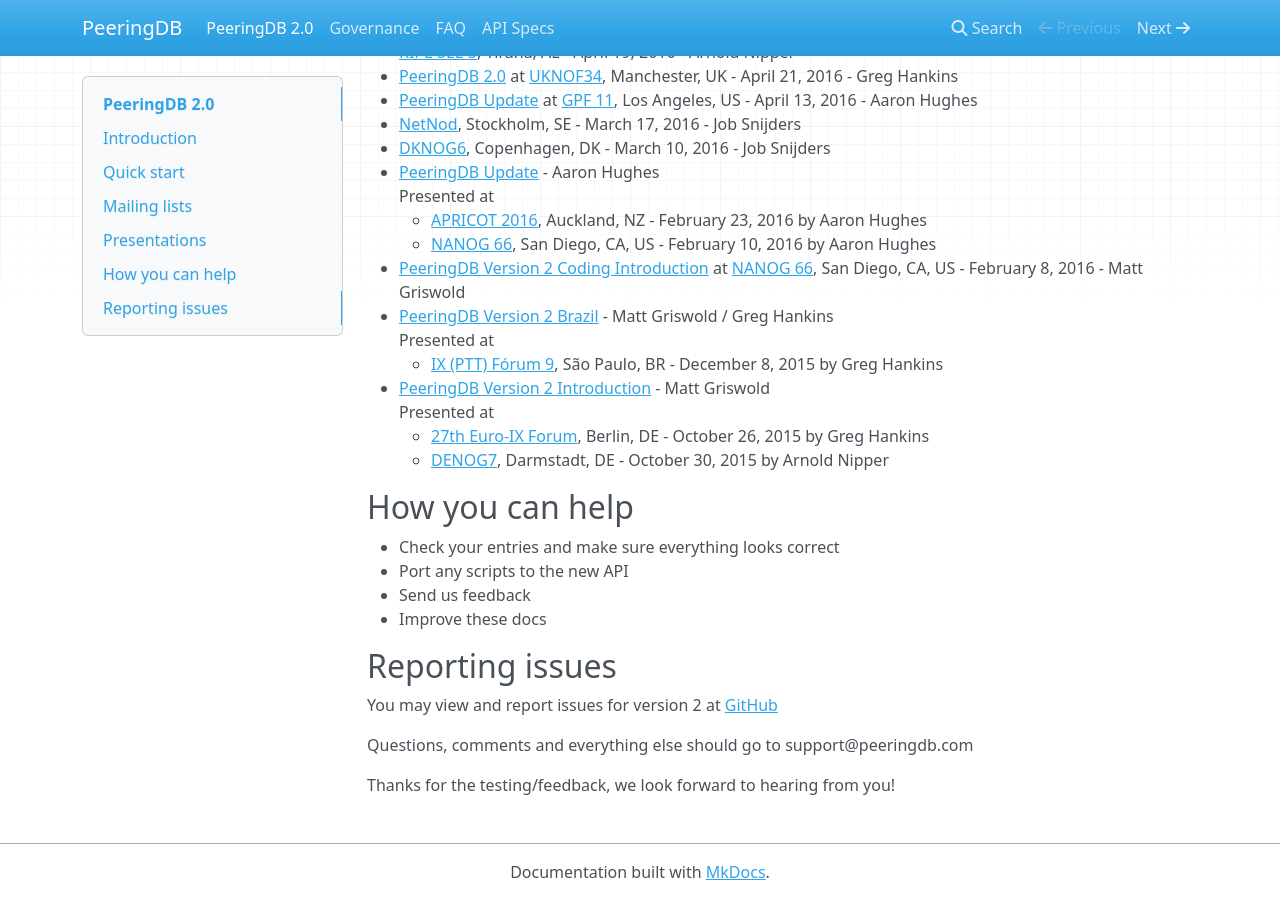
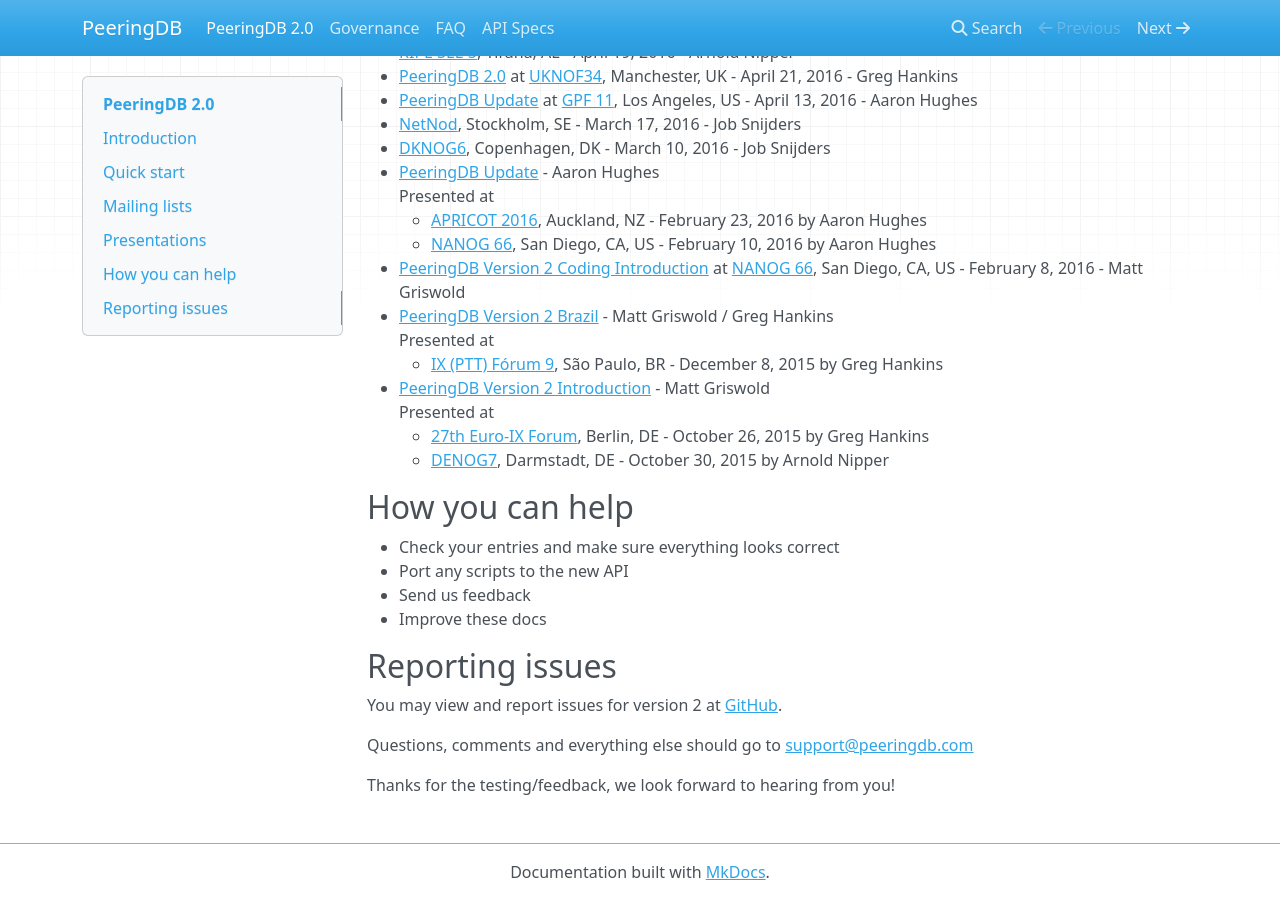
Before and after one commit to peeringdb/docs, an MkDocs documentation site: the page built from docs/index.md, in a window 1280 px wide and 900 px high, scrolled down 1891 px. Built offline with MkDocs 1.6.1, drawn with Linux system fonts in a browser that asks for light colours; nearby versions of some CDN libraries; comment, search, counter and statistics services are not loaded; old or Windows-style settings are respelled for this version of MkDocs; part of the change alters nothing that is shown.

```diff
--- a/docs/index.md
+++ b/docs/index.md
@@ -111,8 +111,8 @@ Our goal is to give you all the information you want, and no more.  Please subsc
 
 ## Reporting issues
 
-You may view and report issues for version 2 at [GitHub](https://github.com/peeringdb/peeringdb/issues)
+You may view and report issues for version 2 at [GitHub](https://github.com/peeringdb/peeringdb/issues).
 
-Questions, comments and everything else should go to support@peeringdb.com
+Questions, comments and everything else should go to <support@peeringdb.com>
 
 Thanks for the testing/feedback, we look forward to hearing from you!
```
